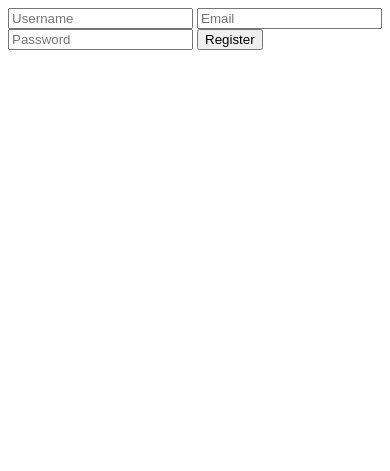
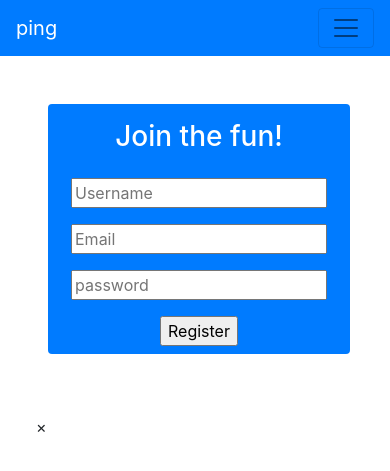
Before and after one commit to nspeer12/ping, a Flask app: page /register in a window 390 px wide. Shown: the top 471 px of the page. Run offline with Flask 2, Linux system fonts and the light colour scheme.

Commit message:
created frontend

```diff
--- a/app.py
+++ b/app.py
@@ -31,6 +31,8 @@
 
 @app.route('/login', methods=["POST", "GET"])
 def login():
+    if request.method == "GET":
+        return render_template('login.html')
     if request.form['password'] == 'password' and request.form['username'] == 'admin':
         session['logged_in'] = True
         session['username'] = request.form['username']
@@ -53,8 +55,7 @@
     res = create_user(username, email, password)
     if res != "registration successful!":
         error = res
-        print(error)
-        return render_template('error.html', **locals())
+        return render_template('register.html', **locals())
 
 
     session['logged_in'] = True
--- a/templates/error.html
+++ b/templates/error.html
@@ -1,4 +1,4 @@
-<!DOCTYPE html>
-<html>
-  <h1>{{ error }}</h1>
-</html>
+<div class="alert">
+  <span class="closebtn bg-red" onclick="this.parentElement.style.display='none';">&times;</span>
+  {{ error }}
+</div>
--- /dev/null
+++ b/templates/layout.html
@@ -0,0 +1,21 @@
+<!doctype html>
+<html lang="en">
+  <head>
+    <!-- Required meta tags -->
+    <meta charset="utf-8">
+    <meta name="viewport" content="width=device-width, initial-scale=1, shrink-to-fit=no">
+
+    <!-- Bootstrap CSS -->
+    <link rel="stylesheet" href="https://cdn.jsdelivr.net/npm/bootstrap@4.5.3/dist/css/bootstrap.min.css" integrity="sha384-TX8t27EcRE3e/ihU7zmQxVncDAy5uIKz4rEkgIXeMed4M0jlfIDPvg6uqKI2xXr2" crossorigin="anonymous">
+
+    <title>Hello, world!</title>
+  </head>
+  <body>
+    <script src="https://code.jquery.com/jquery-3.5.1.slim.min.js" integrity="sha384-DfXdz2htPH0lsSSs5nCTpuj/zy4C+OGpamoFVy38MVBnE+IbbVYUew+OrCXaRkfj" crossorigin="anonymous"></script>
+    <script src="https://cdn.jsdelivr.net/npm/bootstrap@4.5.3/dist/js/bootstrap.bundle.min.js" integrity="sha384-ho+j7jyWK8fNQe+A12Hb8AhRq26LrZ/JpcUGGOn+Y7RsweNrtN/tE3MoK7ZeZDyx" crossorigin="anonymous"></script>
+    {% include "navbar.html" %}
+    {% block body %}
+
+    {% endblock %}
+  </body>
+</html>
--- /dev/null
+++ b/templates/navbar.html
@@ -0,0 +1,25 @@
+<nav class="navbar navbar-expand-lg navbar-light bg-primary">
+  <a class="navbar-brand text-white" href="#">ping</a>
+  <button class="navbar-toggler" type="button" data-toggle="collapse" data-target="#navbarSupportedContent" aria-controls="navbarSupportedContent" aria-expanded="false" aria-label="Toggle navigation">
+    <span class="navbar-toggler-icon"></span>
+  </button>
+
+  <div class="collapse navbar-collapse" id="navbarSupportedContent">
+    <ul class="navbar-nav mr-auto">
+      <li class="nav-item active">
+        <a class="nav-link text-light" href="#">Chat<span class="sr-only"></span></a>
+      </li>
+      <li class="nav-item dropdown">
+        <a class="nav-link dropdown-toggle text-light" href="#" id="navbarDropdown" role="button" data-toggle="dropdown" aria-haspopup="true" aria-expanded="false">
+          Account
+        </a>
+        <div class="dropdown-menu" aria-labelledby="navbarDropdown">
+          <a class="dropdown-item" href="login">Login</a>
+          <a class="dropdown-item" href="register">Sign Up</a>
+          <div class="dropdown-divider"></div>
+          <a class="dropdown-item" href="logout">Logout</a>
+        </div>
+      </li>
+    </ul>
+  </div>
+</nav>
--- a/templates/register.html
+++ b/templates/register.html
@@ -1,6 +1,28 @@
-<form action="/register_user" method="POST">
-  <input type="username" name="username" placeholder="Username">
-  <input type="email" name="email" placeholder="Email">
-  <input type="password" name="password" placeholder="Password">
-  <input type="submit" value="Register">
-</form>
+{% extends "layout.html" %}
+{% block body %}
+
+<div class="container">
+  <div class="row">
+    <div class="col-lg-4 col-md-4 col-sm-1 col-xs-1"></div>
+      <div class="col-lg-4 col-md-4 col-sm-1 col-xs-1 rounded bg-primary p-10 m-5 justify-content-center text-left">
+        <h3 class="text-white text-center m-3">Join the fun!</h3>
+        <form action="/register_user" method="POST">
+          <div class="text-center">
+            <input class="m-2" type="username" name="username" placeholder="Username">
+            <input class="m-2" type="email" name="email" placeholder="Email">
+            <input class="m-2" type="password" name="password" placeholder="password">
+          </div>
+          <div class="text-center m-2">
+            <input type="submit" value="Register">
+          </div>
+        </form>
+      </div>
+      <div class="col-lg-4 col-md-4 col-sm-1 col-xs-1">
+        {% if error != None %}
+          {% include "error.html" %}
+        {% endif %}
+      </div>
+  </div>
+</div>
+
+{% endblock %}
```
Also changed, not shown: templates/login.html (+25 -6 lines), templates/logout.html (+11 -2 lines), templates/session.html (+4 -11 lines), database.db.
